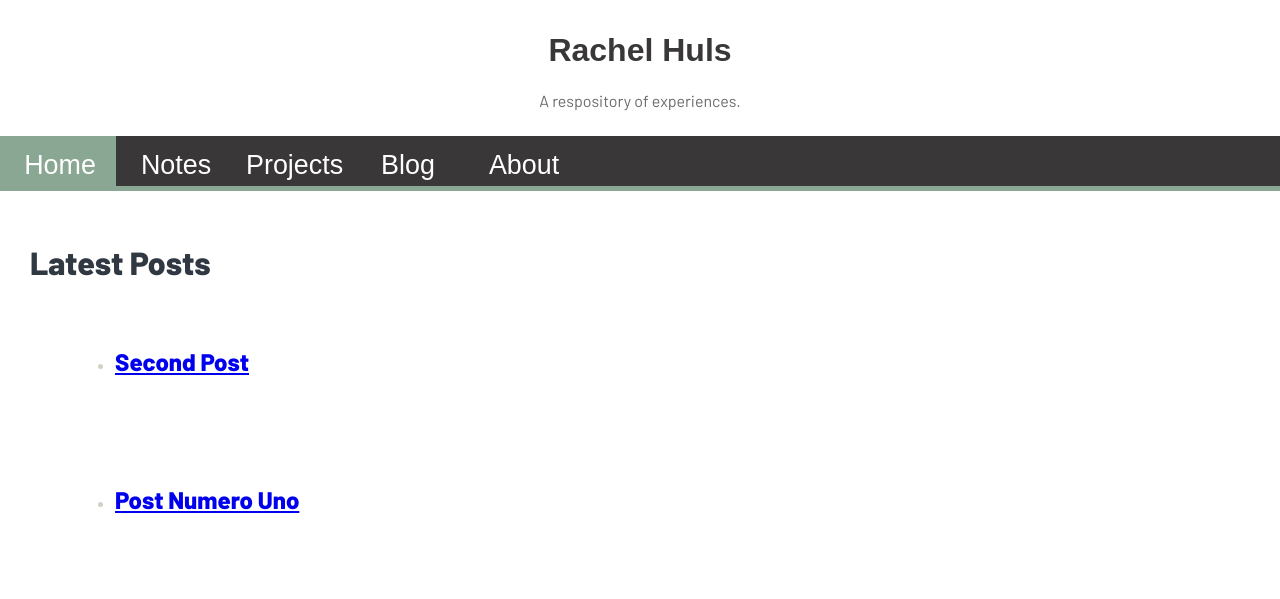
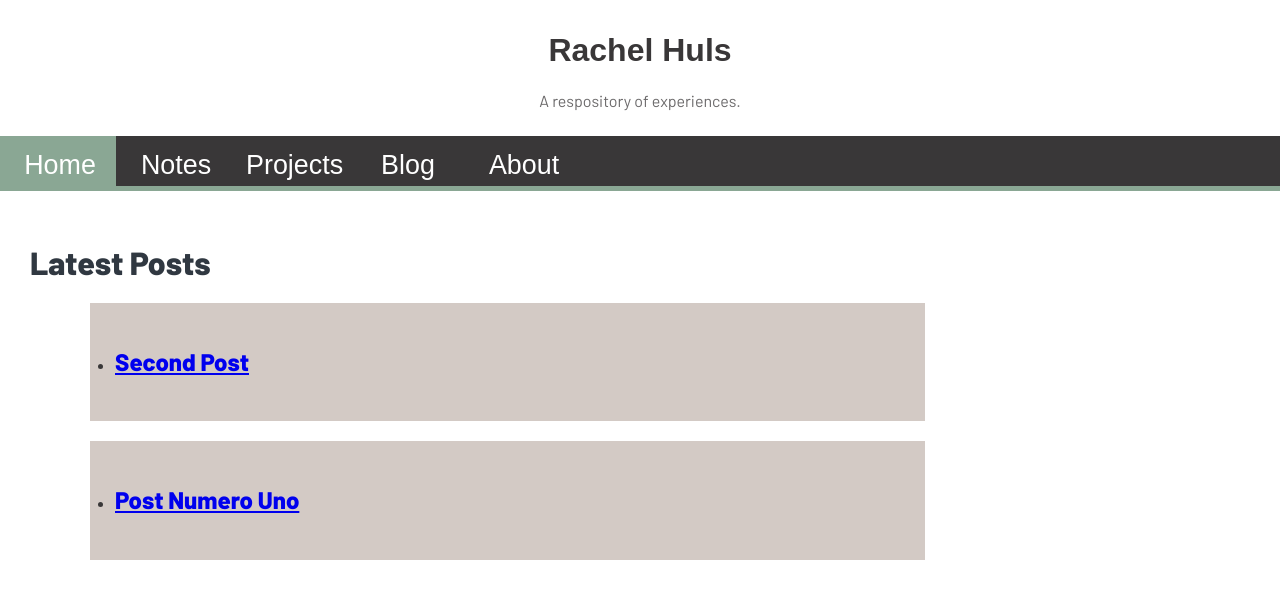
Before and after one commit to rachelhuls/rachelhuls.github.io, a Jekyll site: the page built from index.html, in a window 1280 px wide and 900 px high. Shown: the top 599 px of the window. Built offline with Jekyll 4.4.1, drawn with Linux system fonts in a browser that asks for light colours; some web fonts are replaced.

Commit message:
Update main.scss

```diff
--- a/_sass/main.scss
+++ b/_sass/main.scss
@@ -126,7 +126,8 @@ body {
   padding-left: 20px;
 }
 .card{
-  color: #D3D0C5;
+  background-color: #d3cac5;
+  color: #393738;
   margin: 20px;
   padding: 25px;
 }
```
